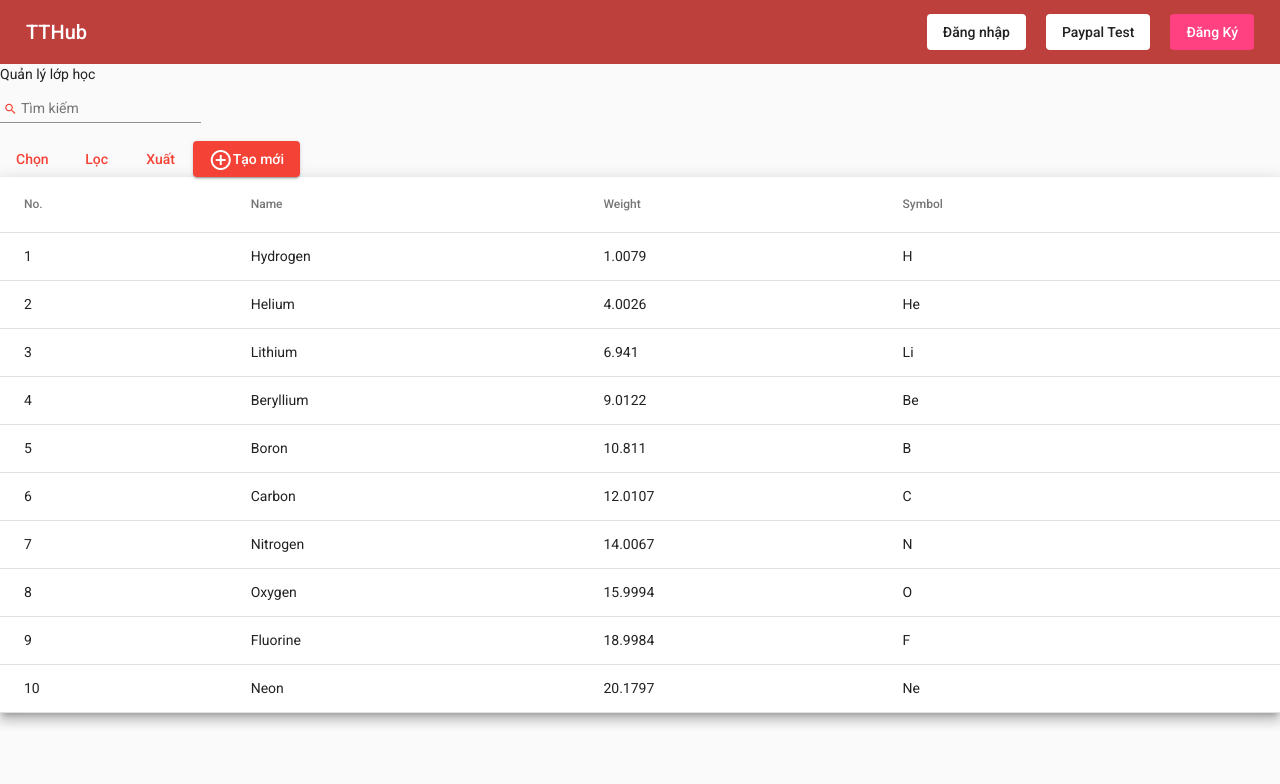
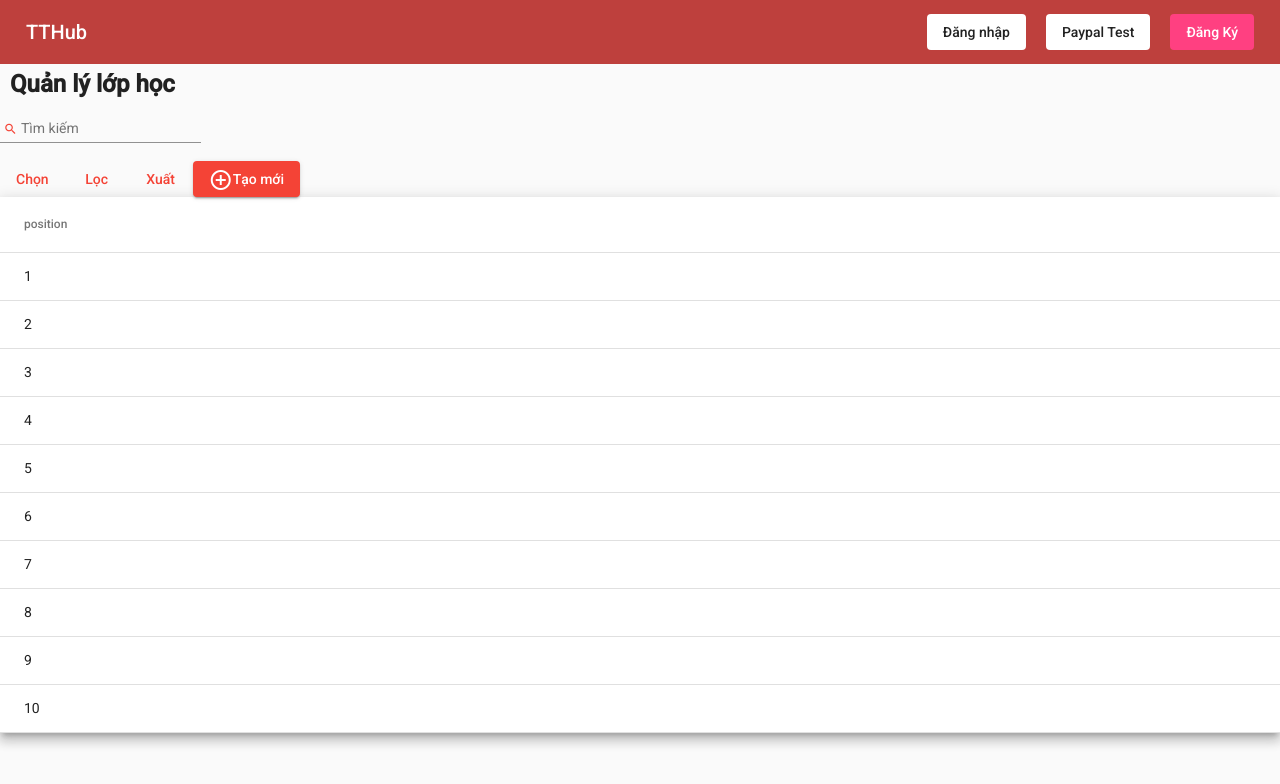
Before and after one commit to Thanhnt237/TTHubClient, an Angular app: page /class in a window 1280 px wide. Shown: the top 784 px of the page. Built offline with nearby package versions, Linux system fonts and the light colour scheme.

Commit message:
fack today

```diff
--- a/src/app/Blocks/sider/sider.component.html
+++ b/src/app/Blocks/sider/sider.component.html
@@ -29,7 +29,7 @@
                 </button>
                 <button mat-button color="primary" class="button-left-sider" routerLink="/class">
                     <mat-icon class="sider-menu-button-icon"> favorite </mat-icon>
-                    Quản lý Gì đấy
+                    Quản lý lớp học
                 </button>
                 <button mat-button color="primary" class="button-left-sider" routerLink="/profile">
                     <mat-icon class="sider-menu-button-icon"> favorite </mat-icon>
--- a/src/app/Components/kloud-notification/kloud-notification.service.ts
+++ b/src/app/Components/kloud-notification/kloud-notification.service.ts
@@ -32,6 +32,7 @@ export class KloudNotificationService {
   }
 
   public error(error?: any, message: any = 'Thao tác thất bại') {
+    console.log(error)
     if(error?.error?.extend?.error_code){
       switch (error.error.extend.error_code){
         case "001":
--- a/src/app/Pages/class/class.component.html
+++ b/src/app/Pages/class/class.component.html
@@ -1,44 +1,10 @@
 <div class="fluid-container">
-    <div>
-        Quản lý lớp học
-    </div>
-    <form>
-        <mat-form-field class="top-search-box-container">
-            <button mat-icon-button color="primary" matPrefix><mat-icon color="">search</mat-icon></button>
-            <input class="top-search" matInput placeholder="Tìm kiếm">
-        </mat-form-field>
-    </form>
-    <button mat-button color="primary">Chọn</button>
-    <button mat-button color="primary">Lọc</button>
-    <button mat-button color="primary">Xuất</button>
-    <button mat-raised-button color="primary" (click)="openDialog()"> <mat-icon>add_circle_outline</mat-icon>Tạo mới</button>
-
-    <table mat-table [dataSource]="dataSource" class="mat-elevation-z8">
-        <!-- Position Column -->
-        <ng-container matColumnDef="position">
-            <th mat-header-cell *matHeaderCellDef> No. </th>
-            <td mat-cell *matCellDef="let element"> {{element.position}} </td>
-        </ng-container>
-
-        <!-- Name Column -->
-        <ng-container matColumnDef="name">
-            <th mat-header-cell *matHeaderCellDef> Name </th>
-            <td mat-cell *matCellDef="let element"> {{element.name}} </td>
-        </ng-container>
-
-        <!-- Weight Column -->
-        <ng-container matColumnDef="weight">
-            <th mat-header-cell *matHeaderCellDef> Weight </th>
-            <td mat-cell *matCellDef="let element"> {{element.weight}} </td>
-        </ng-container>
-
-        <!-- Symbol Column -->
-        <ng-container matColumnDef="symbol">
-            <th mat-header-cell *matHeaderCellDef> Symbol </th>
-            <td mat-cell *matCellDef="let element"> {{element.symbol}} </td>
-        </ng-container>
-
-        <tr mat-header-row *matHeaderRowDef="displayedColumns"></tr>
-        <tr mat-row *matRowDef="let row; columns: displayedColumns;"></tr>
-    </table>
+    <kloud-widget
+      [title]="'Quản lý lớp học'"
+      [openDialog]="openDialog"
+    ></kloud-widget>
+    <kloud-table
+      [dataSource]="dataSource"
+      [displayedColumns]="displayedColumns"
+    ></kloud-table>
 </div>
--- a/src/app/Pages/class/class.component.ts
+++ b/src/app/Pages/class/class.component.ts
@@ -30,7 +30,11 @@ const ELEMENT_DATA: PeriodicElement[] = [
 
 export class ClassComponent implements OnInit {
 
-  displayedColumns: string[] = ['position', 'name', 'weight', 'symbol'];
+  displayedColumns= [{
+    key: "position",
+    name: "position"
+  }];
+
   dataSource = ELEMENT_DATA;
 
   constructor(
@@ -38,6 +42,10 @@ export class ClassComponent implements OnInit {
   ) { }
 
   ngOnInit(): void {
+  }
+
+  async handleGetAllClasses(){
+
   }
 
   openDialog(): void{
--- a/src/app/Services/users/users.service.ts
+++ b/src/app/Services/users/users.service.ts
@@ -17,7 +17,7 @@ export class UsersService {
   ) { }
 
   handleGetUser(){
-    return this.http.get(this.getAllUserUrl).pipe()
+    return this.http.get(this.getAllUserUrl)
   }
 
   handleAddUser(data:any){
--- a/src/app/app.module.ts
+++ b/src/app/app.module.ts
@@ -1,4 +1,4 @@
-import { NgModule } from '@angular/core';
+import { NgModule } from "@angular/core";
 import { BrowserModule } from '@angular/platform-browser';
 
 import { AppRoutingModule } from './app-routing.module';
```
Also changed, not shown: src/app/Services/class/class.service.ts (added, +29 -0 lines), 1 other file (tests, documents, lock files or other folders).
